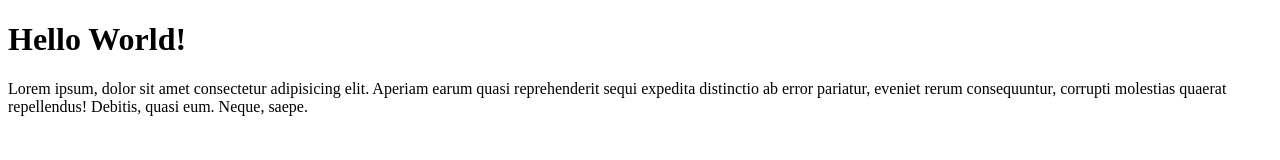
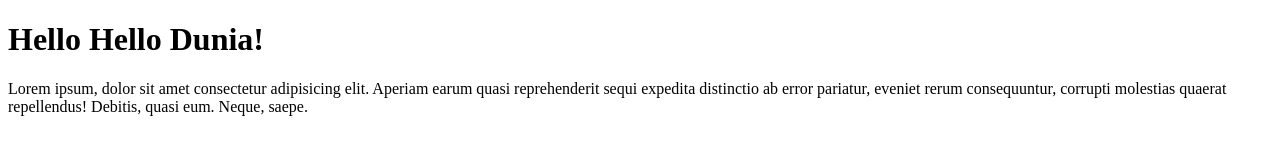
Before and after one commit to novitasari-arlim/coba-3, a plain HTML site: page index.html in a window 1280 px wide. Drawn offline with Linux system fonts and the light colour scheme.

Commit message:
Mengubah header

```diff
--- a/index.html
+++ b/index.html
@@ -6,7 +6,7 @@
     <title>Coba Git Remote</title>
 </head>
 <body>
-    <h1>Hello World!</h1>
+    <h1>Hello Hello Dunia!</h1>
     <p>Lorem ipsum, dolor sit amet consectetur adipisicing elit. Aperiam earum quasi reprehenderit sequi expedita distinctio ab error pariatur, eveniet rerum consequuntur, corrupti molestias quaerat repellendus! Debitis, quasi eum. Neque, saepe.</p>
 </body>
 </html>
```
